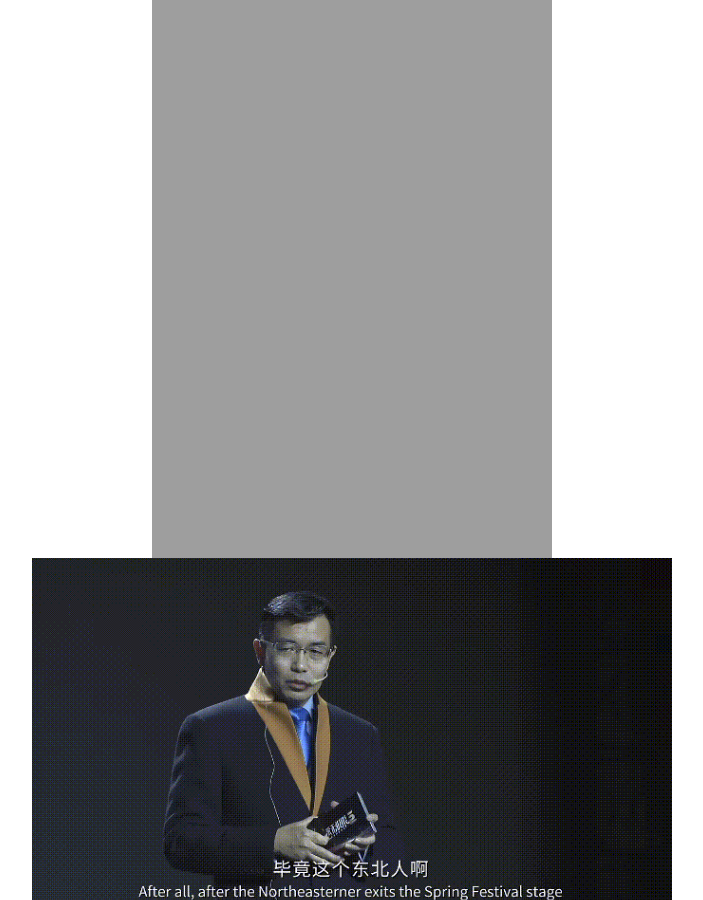
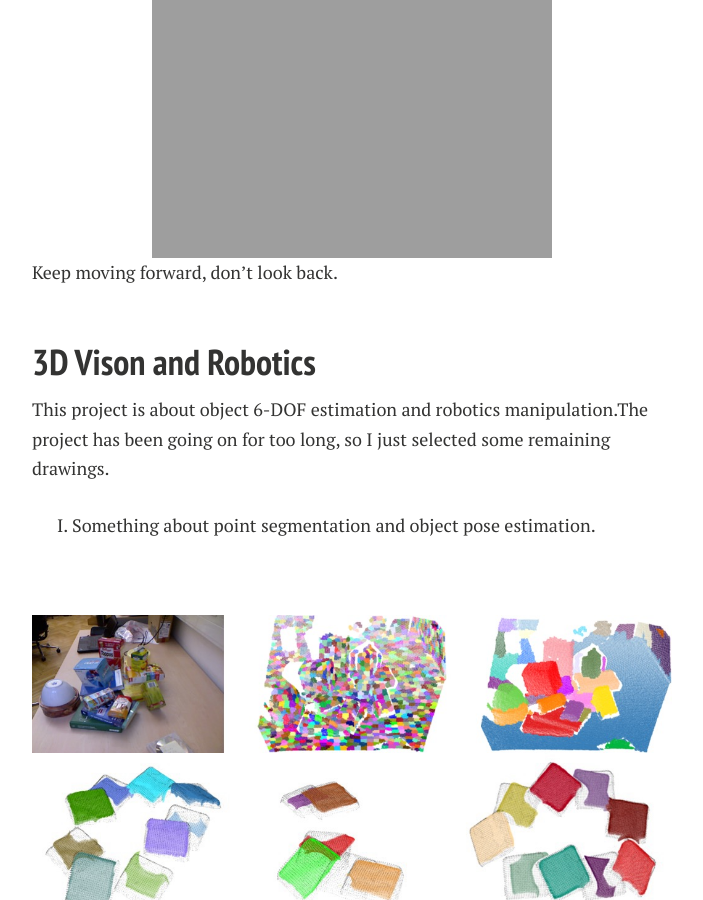
Before and after one commit to XuankeShi/XuankeShi.github.io, a Jekyll site: the page built from projects.md, in a window 1280 px wide and 900 px high, scrolled down 6540 px. Shown: the whole window, without its empty margins (288-991 px from the left). Built offline with Jekyll 4.4.1, drawn with Linux system fonts in a browser that asks for light colours; nearby versions of some CDN libraries; comment, search, counter and statistics services are not loaded; a style sheet for code colours, icons or effects is not loaded.

Commit message:
[shixuanke] update projects

```diff
--- a/projects.md
+++ b/projects.md
@@ -116,30 +116,22 @@
 Given text or audio, we generate the visual-audio synchronized 2D avatar. All parts of the head look natural when speaking without any weird mouth, teeth and nose movements.
 
 <div align=center>
-  <!-- <iframe src="【商汤科技创始人汤晓鸥教授数字人现身商汤2024年年会，一段脱口秀让人泪目】 https://www.bilibili.com/video/BV1i2421K7aK/?share_source=copy_web&vd_source=e6d15634d446032fbcb719d509cdd92a" scrolling="no" border="0" frameborder="no" framespacing="0" allowfullscreen="true"  > </iframe> -->
   <iframe width="600" height="356"  src="/images/projects/digitalhuman.mp4" frameborder="0" allowfullscreen  > </iframe>
 </div>
 
 <br>
+
 We used this technology to reproduce the talk show performance of Professor Tang, the founder of SenseTime, at the annual meeting.
 [Video Link](https://www.bilibili.com/video/BV1jF4m1L7rk/?spm_id_from=333.337.search-card.all.click)
-<div align=center>
+
+<!-- <div align=center>
   <img src = "https://xuankeshi.github.io/images/projects/txo1.gif">
-</div>
+</div> -->
 <div align=center>
   <img src = "https://xuankeshi.github.io/images/projects/txo2.gif">
 </div>
-<div align=center>
-  <img src = "https://xuankeshi.github.io/images/projects/txo3.gif">
-</div>
-<div align=center>
-  <img src = "https://xuankeshi.github.io/images/projects/txo4.gif">
-</div>
-<div align=center>
-  <img src = "https://xuankeshi.github.io/images/projects/txo5.gif">
-</div>
 
-
+Keep moving forward, don't look back.
 
 <br>
 
```
Also changed, not shown: file/projects-zh.md (+9 -0 lines).
